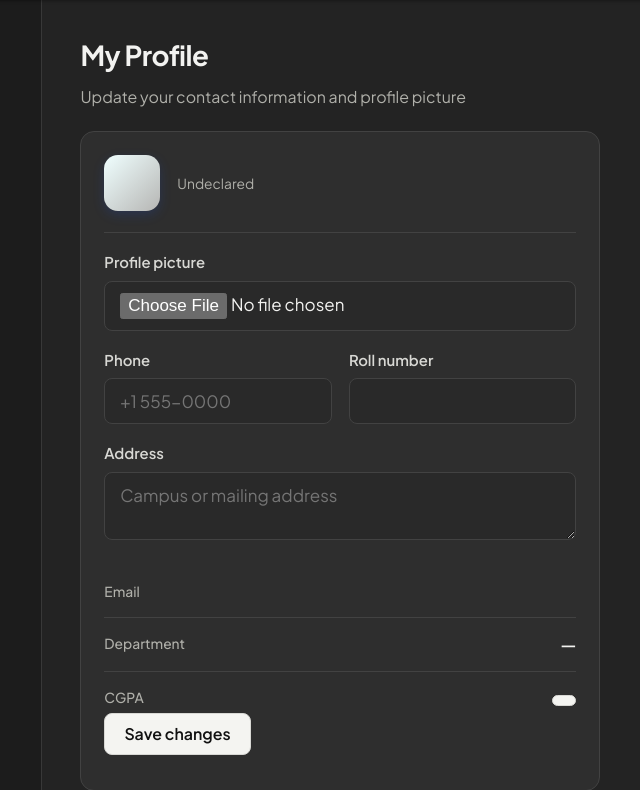
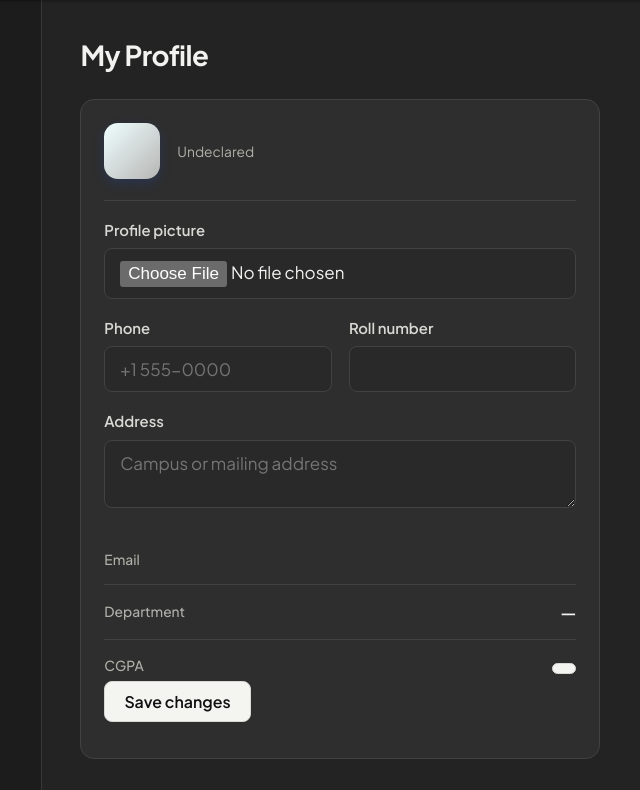
Before and after one commit to kashifftw/cs50-final-project, a Python web app: template templates/student/profile.html in a window 1280 px wide. Shown: the part 60-850 px from the top of the page, without its empty margins (30-670 px from the left). Run offline with Jinja, Linux system fonts and the light colour scheme; the template is opened without the code that fills it, so the values that code supplies are empty.

Commit message:
Remove explanatory copy from profile page.

```diff
--- a/templates/student/profile.html
+++ b/templates/student/profile.html
@@ -4,7 +4,6 @@
 {% block content %}
 <div class="portal-inner-header">
     <h1>My Profile</h1>
-    <p>Update your contact information and profile picture</p>
 </div>
 
 <div class="glass-card profile-card">
```
